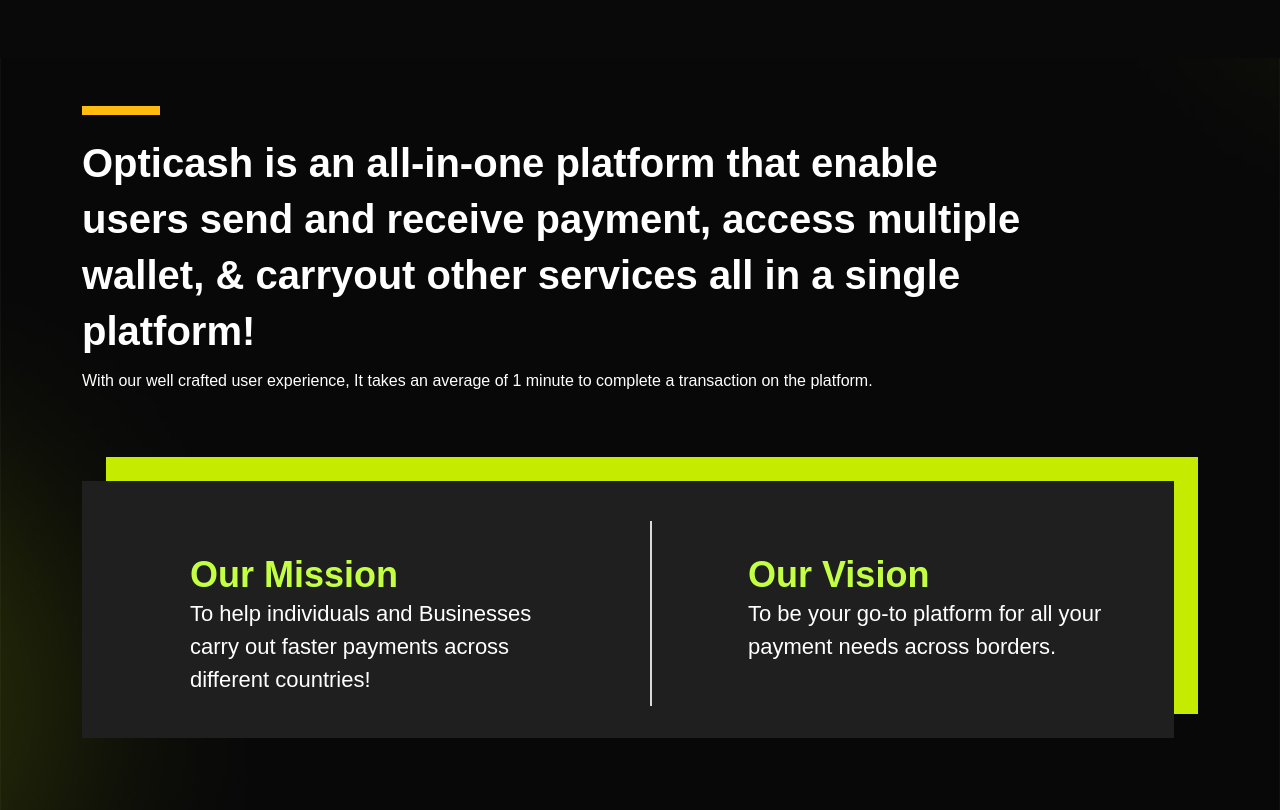
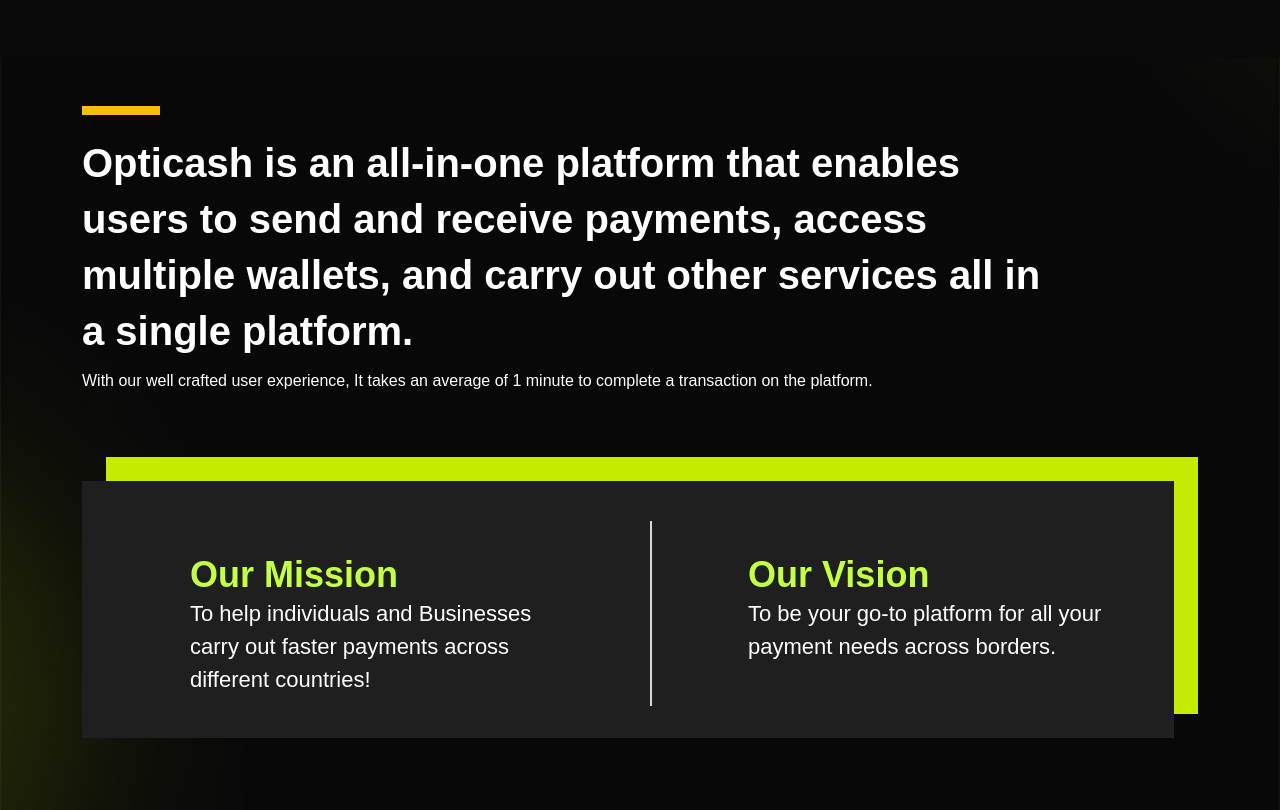
Before and after one commit to Parry45/Optc, a plain HTML site: page about.html in a window 1280 px wide. Shown: the part 1840-2650 px from the top of the page. Drawn offline with nearby package versions, Linux system fonts and the light colour scheme; a script that the page names is missing.

Commit message:
opticash

```diff
--- a/about.html
+++ b/about.html
@@ -167,7 +167,7 @@
 			<div class="container">
 				<!-- <div class="top1"> -->
 					<div class="divider-box"></div>
-					<h3 class="text-block1">Opticash is an all-in-one platform that enable users send and receive payment, access multiple wallet, & carryout other services all in a single platform!</h3>
+					<h3 class="text-block1">Opticash is an all-in-one platform that enables users to send and receive payments, access multiple wallets, and carry out other services all in a single platform.</h3>
 					<p class="text-size-large">With our well crafted user experience, It takes an average of 1 minute to complete a transaction on the platform.</p>
 				<!-- </div> -->
 				<div class="box">
```
